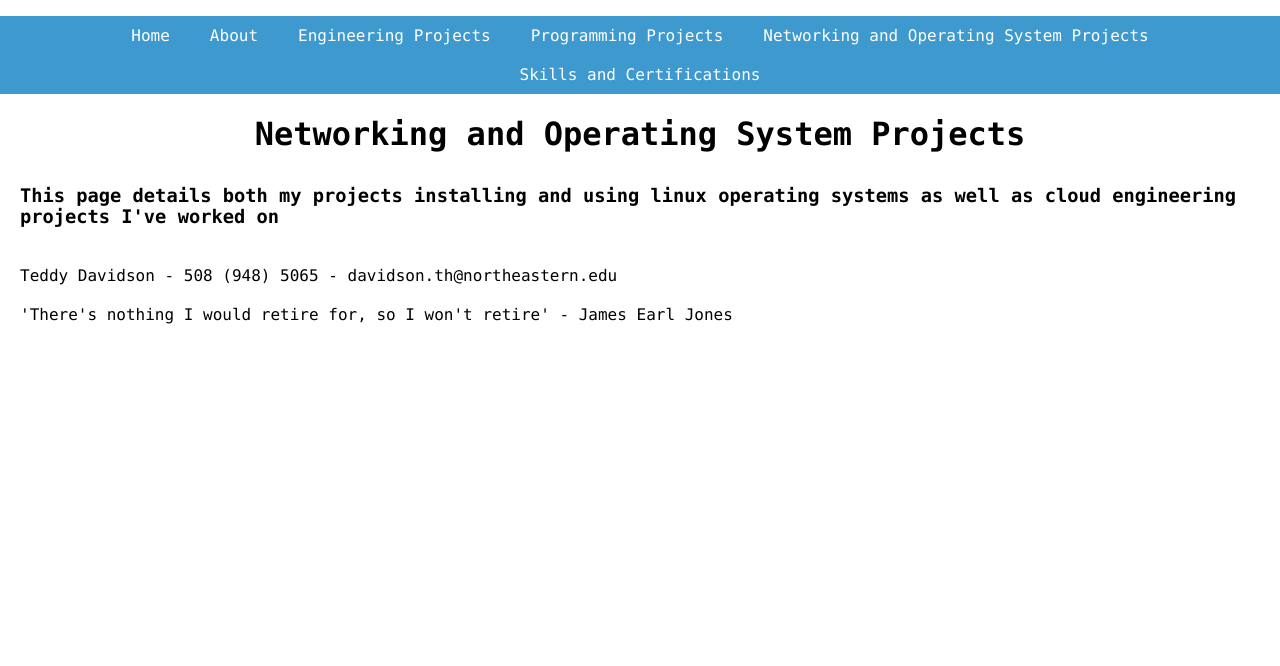
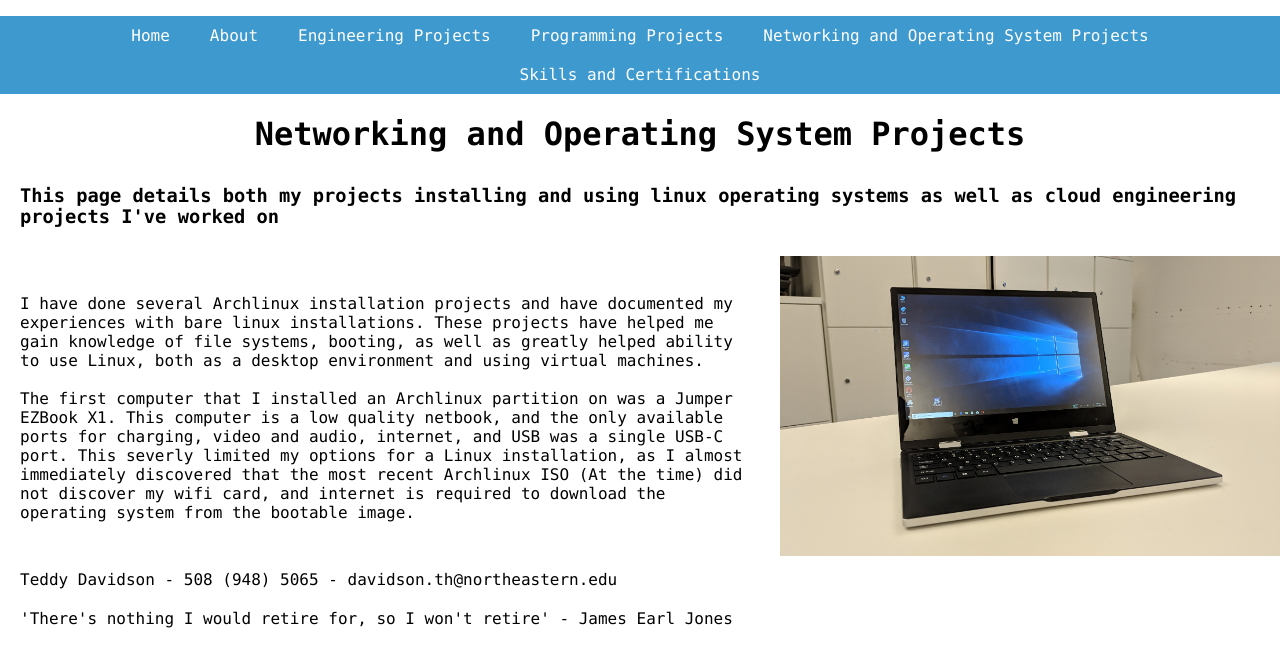
Before and after one commit to davidsonth/teddyadavidson, a React (Create React App) app: page /networking in a window 1280 px wide. Shown: the top 666 px of the page. Built offline with nearby package versions, Linux system fonts and the light colour scheme.

Commit message:
added image and OS project

```diff
--- a/src/pages/Networking.tsx
+++ b/src/pages/Networking.tsx
@@ -3,9 +3,26 @@ import "./Pages.css"
 
 const Networking = () => {
     return (
-    <div>
-        <h1 className='title'>Networking and Operating System Projects</h1>
-        <h3 className='body'>This page details both my projects installing and using linux operating systems as well as cloud engineering projects I've worked on</h3>
+        <div>
+            <h1 className='title'>Networking and Operating System Projects</h1>
+            <h3 className='body'>This page details both my projects installing and using linux operating systems as well as cloud engineering projects I've worked on</h3>
+            <div className='container'>
+
+            <br />
+            <div className='body'>
+            I have done several Archlinux installation projects and have documented my experiences with bare linux installations. These projects have helped me gain
+            knowledge of file systems, booting, as well as greatly helped ability to use Linux, both as a desktop environment and using virtual machines.
+            <br />
+            <br />
+            The first computer that I installed an Archlinux partition on was a Jumper EZBook X1. This computer is a low quality netbook, and the only available ports for
+            charging, video and audio, internet, and USB was a single USB-C port. This severly limited my options for a Linux installation, as I almost immediately
+            discovered that the most recent Archlinux ISO (At the time) did not discover my wifi card, and internet is required to download the operating system from the
+            bootable image.
+            </div>
+            <div>
+                <img src='jumperX1.png' width="500" height="300" className='inline'/>
+            </div>
+        </div>
     </div>
     );
 }
--- a/src/pages/Pages.css
+++ b/src/pages/Pages.css
@@ -36,3 +36,11 @@ button.body {
   padding: 10px 20px;
   object-position: top 0 left 10px;
 }
+img.inline{
+  flex-basis: 40%
+}
+div.container{
+  display: flex;
+  align-items: center;
+  justify-content: center
+}
```
Also changed, not shown: public/jumperX1.png (added).
